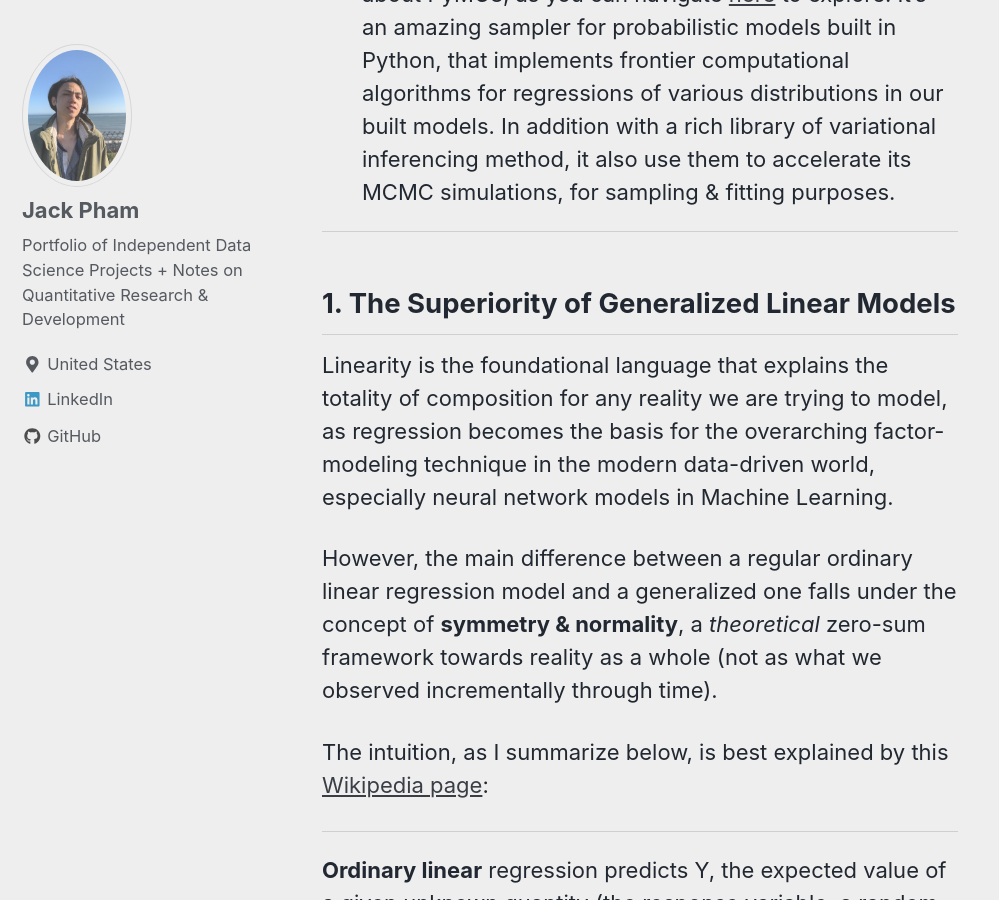
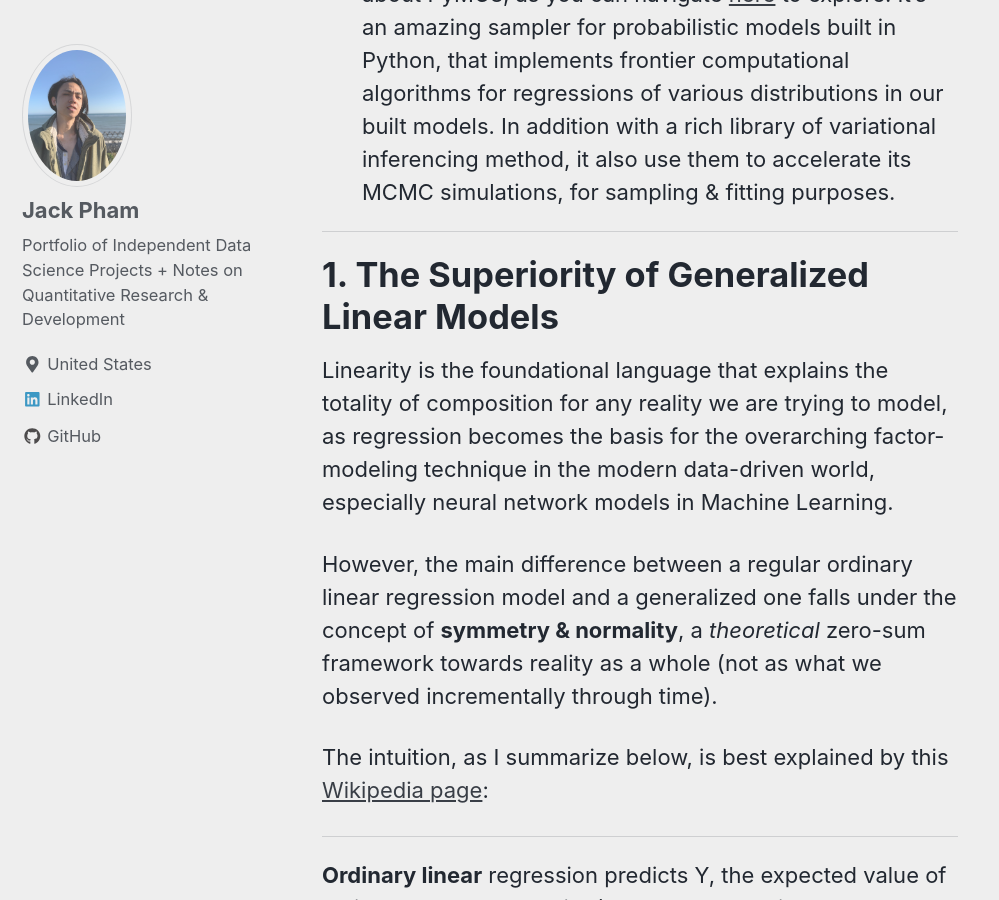
Before and after one commit to jp-quant/jp-quant.github.io, a Jekyll site: the page built from _posts/2020-09-18-fbprophet_bayesian_glm.md, in a window 1280 px wide and 900 px high, scrolled down 1925 px. Shown: the whole window, without its empty margins (0-999 px from the left). Built offline with Jekyll 4.4.1, drawn with Linux system fonts in a browser that asks for light colours; nearby versions of some CDN libraries; formulas are drawn with MathJax 3.

Commit message:
glm updates

```diff
--- a/_posts/2020-09-18-fbprophet_bayesian_glm.md
+++ b/_posts/2020-09-18-fbprophet_bayesian_glm.md
@@ -26,7 +26,7 @@ As an attempt of mine to explain the model in more applicable details, and alter
 
 ---
 
-## 1. The Superiority of Generalized Linear Models
+# 1. The Superiority of Generalized Linear Models
 Linearity is the foundational language that explains the totality of composition for any reality we are trying to model, as regression becomes the basis for the overarching factor-modeling technique in the modern data-driven world, especially neural network models in Machine Learning.
 
 
@@ -74,7 +74,7 @@ In short, a generalized linear model covers all possible ways of how different d
 
 
 ---
-## 2. Going Bayesian
+# 2. Going Bayesian
 
 All Bayesian techniques & implementations in modern days, even in machine learning neural networks, are built from the beautiful statistical foundation pioneered by Thomas Bayes himself, back in the late 1700s, called **Bayes Theorem**:
 
@@ -111,7 +111,7 @@ The main **philosophy** behind Bayesian Statistics is that:
 > Our understanding of the **reality** we are trying to model through time, to predict its future values, **is never static & objective, but rather dynamic & conditionally sensitive to initial condition** (related with *chaos theory*, which we will save this for another post). Going Bayesian means we are accepting that **we will never know the full picture of reality completely**, and that **we can only infer from the data we collected so far of such reality to forecast its future values/states under compounded uncertainties**, as per defining all parameters & functions of our entire model hierarchically as distributions. This is much more superior than point estimates in classical models, even in Deep Machine Learning models, as it reflects much more on our reality & the mathematical logic in the prediction process of its future.
 
 ---
-## 3. The Mathematics behind FBProphet
+# 3. The Mathematics behind FBProphet
 
 > **Disclosure**: The content below is somewhat a detailed summary, or rather a concise alternative explanation based on my personal understanding of fbprophet's GLM. If you want to check out the original published paper, click [here](https://peerj.com/preprints/3190/).
 
@@ -133,8 +133,8 @@ where, as **tensors** (except $$\boldsymbol{\epsilon}$$):
 - $$\boldsymbol{\epsilon}$$ = Unknown Errors (set as $$\sigma$$ of the observed by fbprophet)
 
 
-----
-### Scaling timestamps to $$\boldsymbol{t}$$ (for "time-series"?)
+---
+## Scaling timestamps to $$\boldsymbol{t}$$ (for "time-series"?)
 ---
 As we are obviously trying to build a predictive model on time-series data, which under our assumptions moving forward, being all real numbers, or, simply put, such data are numeric data (integers & floats). As time is basically the essence of our model-building, before we touch base on any components of our model, **we need to define a numeric transformation on a given array of timestamp instances (they are not numbers), that, the aftermath result from such transformation, sortedly retains the periodicity & frequency of the original sorted array of timestamps given**.
 
@@ -149,7 +149,7 @@ Algorithmically speaking (summarized):
 - When predicting, we use the fitted $$min(D)$$ & $$max(D)$$ values, aka the $$min(D_{fit})$$ & $$max(D_{fit})$$ above, to perform the exact same scaling procedure on any given array $$D$$, to which in predictive context viewed as $$D_{pred}$$. The resulted $$\boldsymbol{t}$$ values that are out of bound (0,1) represents stamps before (<0) or after (>1) the timeframe of data we fitted (the priors of our model on).
 
 ---
-### Modeling Trend [$$\boldsymbol{G}(t)$$]
+## Modeling Trend [$$\boldsymbol{G}(t)$$]
 ---
 Without worrying about their meanings at the moment, we first define **3 essential priors** for our trend model:
 
@@ -280,7 +280,9 @@ for title, f in zip(['Trend (Growth Rate + Growth Offset)','Growth Rate', 'Growt
 Notice that where the defined $$N$$ amount of changepoints (*n_changepoints*) resulted in the N-dimensional $$\delta$$ tensor, dictating the "magnitudes" of our two terms, Growth Rate & Offsets, at those $$N$$ specific changepoints in the numeric timesteps $$\boldsymbol{t}$$, or simply at $$\boldsymbol{s}$$. Together, they additively combined to produce the predicted "trend" of the observed.
 
 ---
-### Modeling Seasonal Components [$$\boldsymbol{S}_{m}(t)$$ & $$\boldsymbol{S}_{a}(t)$$]
+
+## Modeling Seasonal Components [$$\boldsymbol{S}_{m}(t)$$ & $$\boldsymbol{S}_{a}(t)$$]
+
 ---
 
 It is important to clarify that we actually are addressing **more than one** particular component (not $$m$$ vs $$a$$, though we will touch base on that soon). The seasonal components, by fbprophet's point of view, although grouped as one, breaks down into **2** categories:
@@ -291,7 +293,7 @@ It is important to clarify that we actually are addressing **more than one** par
 
 Moving forward, we will primarily focus on the Seasonality aspect as Holidays & Special Timeframes are much easier to understand once we grasp trend & seasonality.
 
-#### Seasonality & Fourier Series
+### Seasonality & Fourier Series
 
 From harmonics in pendulum & vibrations, even in light waves & string theory itself, the power of $\pi$ as a universal constant, representing circles & waves (euler's famous equation), is reflective as to the way physicists & mathematicians see the world (full of circles they say).
 
```
